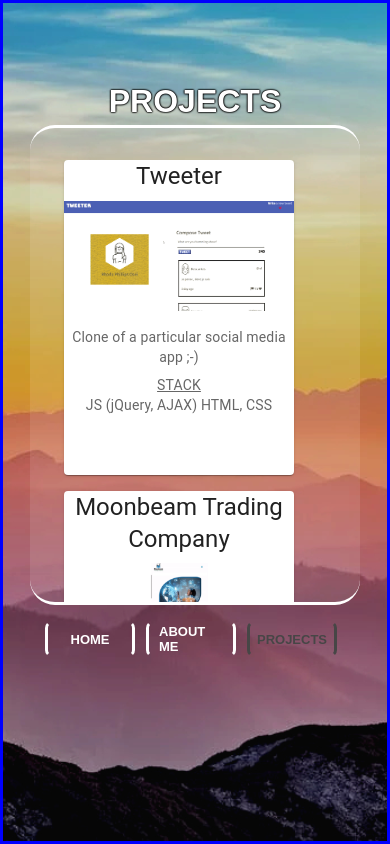
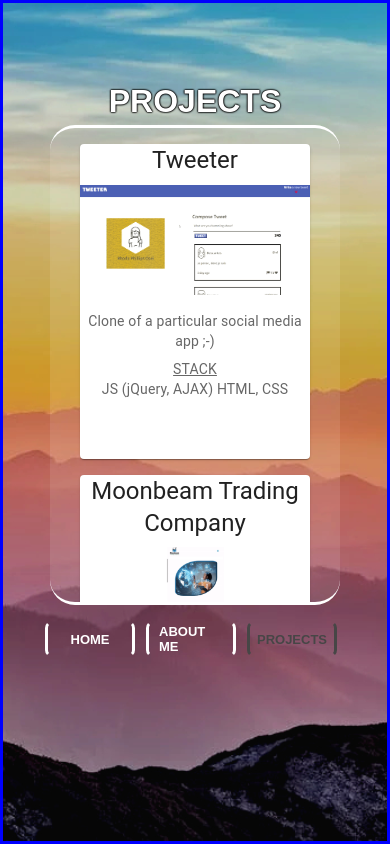
Before and after one commit to rphillipsosei/rhoda-portfolio, a Next.js app: page / in a window 390 px wide. Shown: the part 1784-2628 px from the top of the page. Built offline with nearby package versions, Linux system fonts and the light colour scheme; a web font is replaced by a local one.

Commit message:
remove scrollbar

```diff
--- a/styles/Projects.module.css
+++ b/styles/Projects.module.css
@@ -206,9 +206,8 @@
     display: flex;
     flex-wrap: wrap;
     justify-content: center;
-    overflow-y: scroll;
+    overflow-y: hidden;
     overflow-x: hidden;
-    scrollbar-width: thin;
   }
 
   .projectsbox h1 {
@@ -256,6 +255,8 @@
     height: 600px;
     margin-top: -1rem;
     width: 86%;
+    display: flex;
+
   }
 
 
@@ -265,6 +266,7 @@
   }
   .projectsbox {
    height: 480px;
+   width: 290px;
    padding: 0;
   }
   .btnrownav {
@@ -283,8 +285,8 @@
   }
 
   .cardrow {
-    margin-right: 1rem;
-    margin-top: 2rem;
+    margin-left: 1rem;
+    margin-top: 1rem;
     width: 300px;
     height: 490px;
     display: flex;
@@ -299,6 +301,11 @@
 
   .projectbuttons {
     margin-top: -0.5rem;
+  }
+
+  .btnrownav {
+    display: flex;
+    justify-content: center;
   }
 }
 
```
